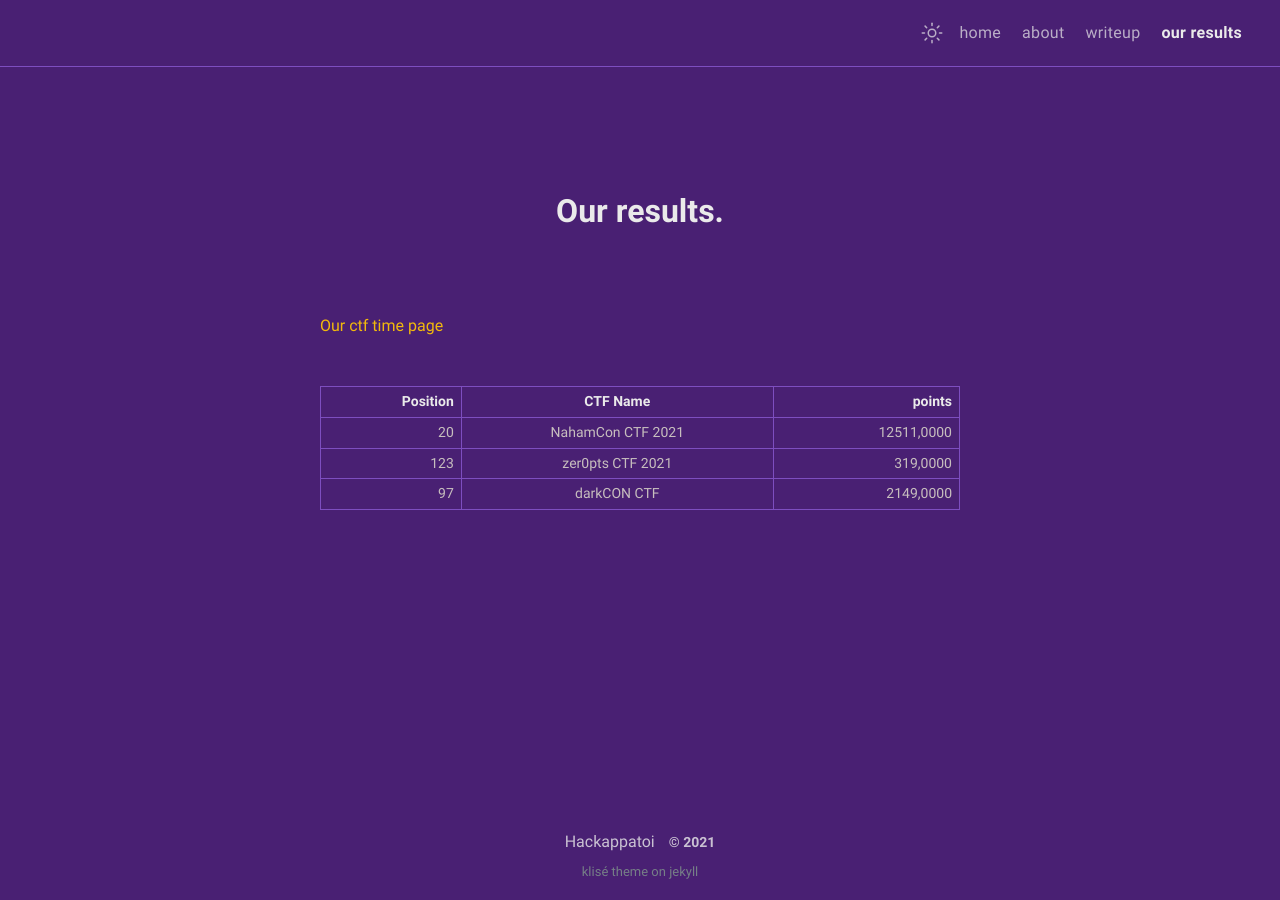
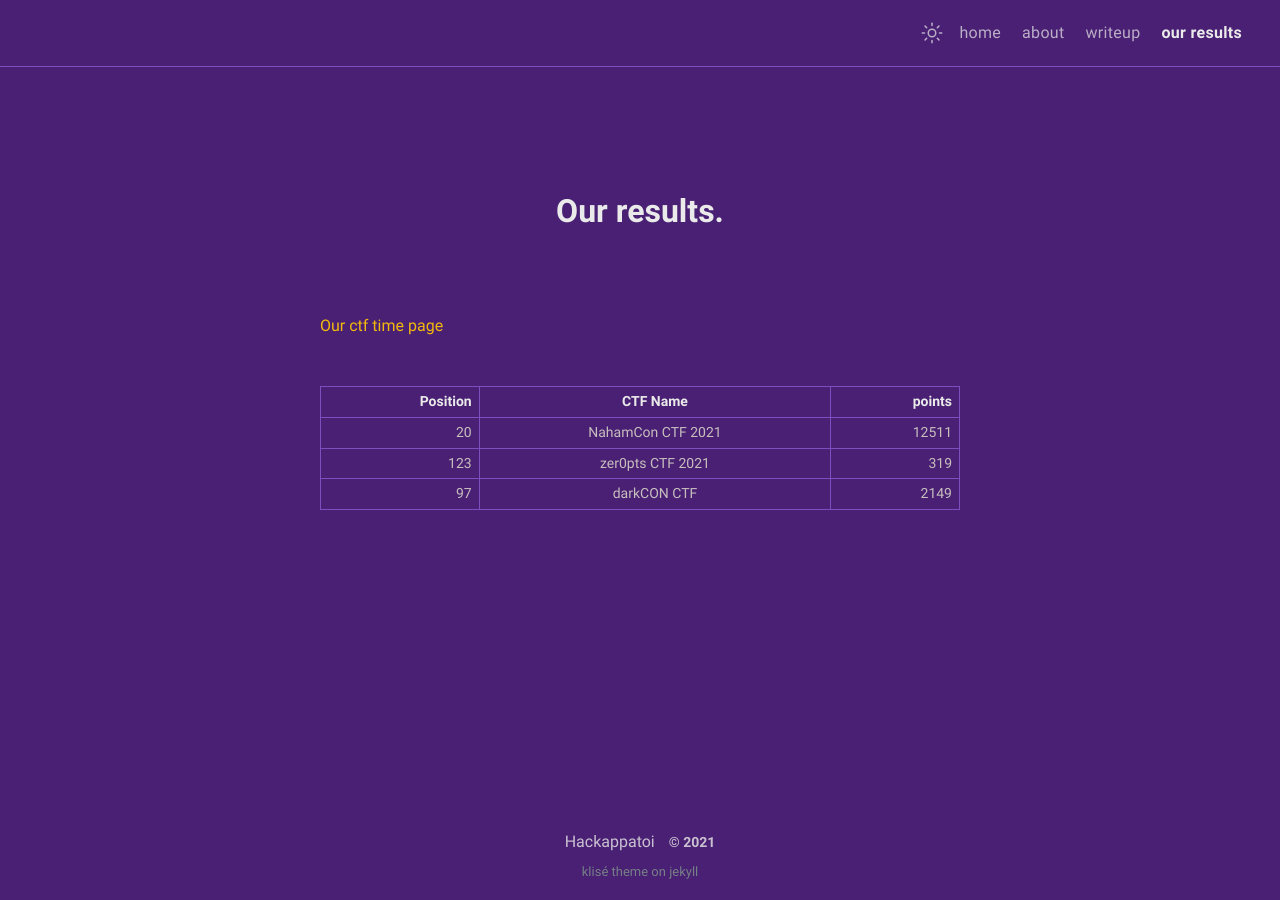
Before and after one commit to HACKappatoi/HACKappatoi.github.io, a Jekyll site: the page built from results.md, in a window 1280 px wide. Built offline with Jekyll 4.4.1, drawn with Linux system fonts in a browser that asks for light colours.

Commit message:
Update results.md

```diff
--- a/results.md
+++ b/results.md
@@ -10,6 +10,6 @@ comments: false
 
 | Position | CTF Name          | points     |
 |---------:|:-----------------:|-----------:|
-| 20       | NahamCon CTF 2021 | 12511,0000 |
-| 123      | zer0pts CTF 2021  | 319,0000   |
-| 97       | darkCON CTF       | 2149,0000  |
+| 20       | NahamCon CTF 2021 | 12511      |
+| 123      | zer0pts CTF 2021  | 319        |
+| 97       | darkCON CTF       | 2149       |
```
